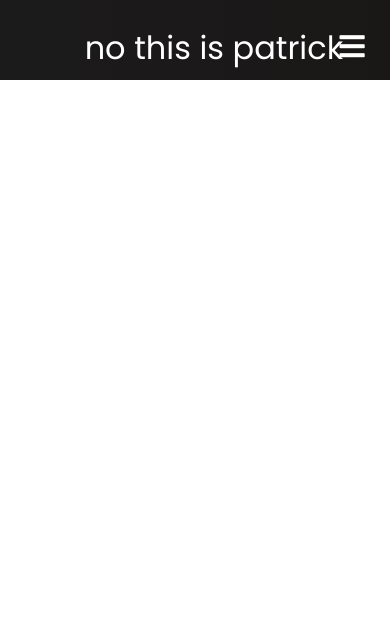
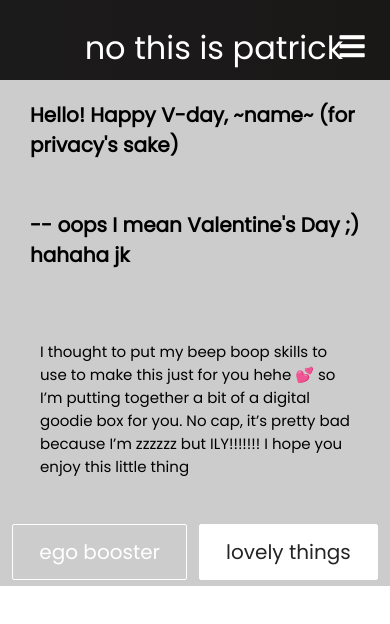
Before and after one commit to Lydia-Tan/valentines_day, a React (Create React App) app: page / in a window 390 px wide. Shown: the top 624 px of the page. Built offline with nearby package versions, Linux system fonts and the light colour scheme.

Commit message:
completed rlly ugly homepage

```diff
--- a/src/App.css
+++ b/src/App.css
@@ -2,7 +2,8 @@
     box-sizing: border-box;
     margin: 0;
     padding: 0;
-    font-family: 'Poppins', sans-serif;  }
+    font-family: 'Poppins', sans-serif;
+}
 
   .home,
   .services,
--- a/src/App.js
+++ b/src/App.js
@@ -1,5 +1,6 @@
 import React from 'react';
 import Navbar from './components/Navbar';
+import Home from './components/pages/Home';
 import {BrowserRouter as Router, Switch, Route} from 'react-router-dom';
 import './App.css';
 
@@ -9,7 +10,8 @@ function App() {
     <Router>
       <Navbar/>
       <Switch>
-        <Route path='/' exact />
+        <Route path='/' exact component = {Home}/>
+
       </Switch>
 
     </Router>
--- a/src/components/Header.css
+++ b/src/components/Header.css
@@ -0,0 +1,53 @@
+.header-container{
+    display: flex;
+    flex-direction: column;
+    align-items: center;
+    box-shadow: inset 0 0 0 1000px rgba(0,0,0,0.2);
+    justify-content: center;
+    object-fit: contain;
+}
+
+.header-container > h1, h2{
+    font-size: 50px;
+    margin-top: 50px;
+    margin: 30px;
+}
+
+.header-container > p{
+    margin-top: 50px;
+    margin-bottom: 10px;
+    font-size: 25px;
+    margin: 40px;
+
+
+}
+
+.header-btn{
+    margin-top: 32px;
+
+}
+
+.header-btns .btn{
+    margin: 6px;
+
+}
+
+@media screen and (max-width: 960px){
+    .header-container > h1, h2{
+        font-size: 30px;
+        margin-top: 30px;
+    }
+    .header-container > p{
+        font-size: 20px;
+    }
+}
+
+@media screen and (max-width: 768px){
+    .header-container > h1, h2{
+        font-size: 20px;
+        margin-top: 20px;
+    }
+    .header-container > p{
+        font-size: 15px;
+    }
+}
--- a/src/components/Header.js
+++ b/src/components/Header.js
@@ -1,10 +1,22 @@
 import React from 'react';
+import '../App.css';
+import {Button} from './Button';
+import './Header.css';
 function Header(){
     return(
         <div className = 'header-container'>
-            <h1>Hello! Happy V-day  ~name~ (for privacy's sake)-- oops I mean Valentine's Day ;) hahaha jk </h1>
-            <p>I thought to put my beep boop </p>
-
+            <h1>Hello! Happy V-day, ~name~ (for privacy's sake)</h1>
+            <h2>-- oops I mean Valentine's Day ;) hahaha jk </h2>
+            <p>I thought to put my beep boop skills to use to make this just for you hehe 💕 so I’m putting together a bit of a digital goodie box for you. No cap, it’s pretty bad because I’m zzzzzz but ILY!!!!!!! I hope you enjoy this little thing
+</p>
+            <div className = "header-btns">
+                <Button className = 'btns' buttonStyle='btn--outline' buttonSize = 'btn--large'>
+                    ego booster
+                </Button>
+                <Button className = 'btns' buttonStyle='btn--primary' buttonSize = 'btn--large'>
+                    lovely things
+                </Button>
+            </div>
         </div>
     )
 }
--- a/src/components/Navbar.js
+++ b/src/components/Navbar.js
@@ -57,7 +57,7 @@ function Navbar(){
                             </Link>
                         </li>
                     </ul>
-                    {button && <Button buttonStyle ="btn--outline">Compliments</Button>}
+                    {/* {button && <Button buttonStyle ="btn--outline">Compliments</Button>} */}
 
                 </div>
             </nav>
--- /dev/null
+++ b/src/components/pages/Home.js
@@ -0,0 +1,12 @@
+import '../../App.css';
+import Header from '../Header';
+import React from 'react';
+
+function Home(){
+    return(
+        <>
+        <Header/>
+        </>
+    )
+}
+export default Home
```
Also changed, not shown: src/components/CardItem.js (added, +10 -0 lines), src/components/Cards.css (added), src/components/Cards.js (added), src/components/pages/Ego.js (added), src/components/pages/Lovely.js (added), src/components/pages/Surprise.js (added).
